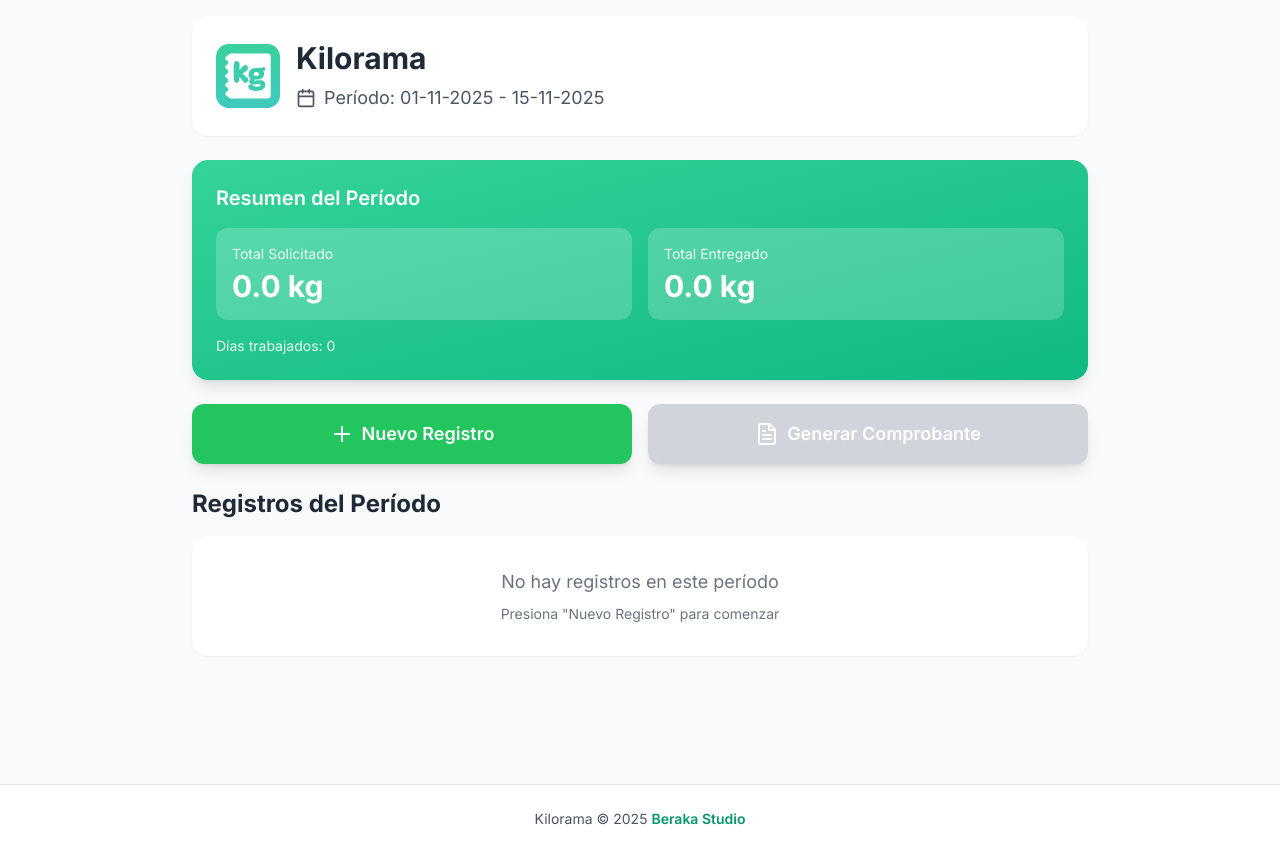
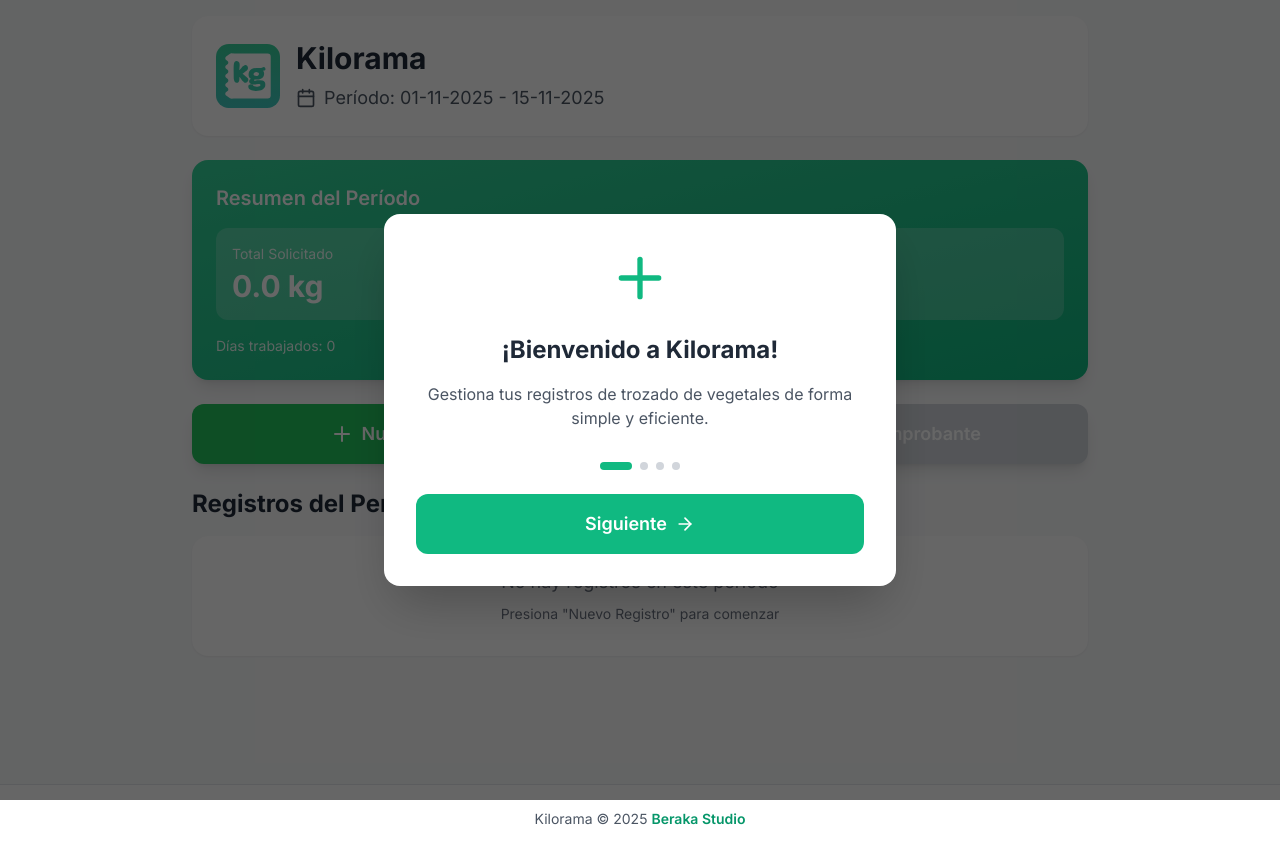
Before and after one commit to BerakaStudio/kilorama, a React (Vite) app: page / in a window 1280 px wide. Built offline with nearby package versions, Linux system fonts and the light colour scheme.

Commit message:
Modal de onboarding y usuario

```diff
--- a/src/App.jsx
+++ b/src/App.jsx
@@ -6,7 +6,8 @@
 import EntryList from './components/EntryList';
 import Modal from './components/Modal';
 import Footer from './components/Footer';
-import { storage } from './utils/storage';
+import OnboardingModal from './components/OnboardingModal';
+import { storage, userStorage } from './utils/storage';
 import { generatePDF } from './utils/pdfGenerator';
 
 export default function App() {
@@ -14,6 +15,8 @@
   const [showForm, setShowForm] = useState(false);
   const [currentPeriod, setCurrentPeriod] = useState({ start: '', end: '' });
   const [editingId, setEditingId] = useState(null);
+  const [showOnboarding, setShowOnboarding] = useState(false);
+  const [userData, setUserData] = useState(null);
   const [formData, setFormData] = useState({
     date: new Date().toISOString().split('T')[0],
     deliveries: [{ requested: '', delivered: '' }]
@@ -22,11 +25,33 @@
   useEffect(() => {
     loadEntries();
     calculateCurrentPeriod();
+    checkOnboarding();
   }, []);
 
   useEffect(() => {
     if (entries.length > 0) saveEntries();
   }, [entries]);
+
+  const checkOnboarding = async () => {
+    const hasSeenOnboarding = await userStorage.hasSeenOnboarding();
+    if (!hasSeenOnboarding) {
+      setShowOnboarding(true);
+    } else {
+      const user = await userStorage.getUser();
+      setUserData(user);
+    }
+  };
+
+  const handleOnboardingComplete = async (fullName) => {
+    const user = {
+      fullName,
+      hasSeenOnboarding: true,
+      createdAt: new Date().toISOString()
+    };
+    await userStorage.setUser(user);
+    setUserData(user);
+    setShowOnboarding(false);
+  };
 
   const loadEntries = async () => {
     const result = await storage.get('vegetable-entries');
@@ -76,7 +101,6 @@
     };
 
     if (editingId) {
-      // Si es array, eliminar todos los registros viejos del día
       const idsToRemove = Array.isArray(editingId) ? editingId : [editingId];
       const filteredEntries = entries.filter(e => !idsToRemove.includes(e.id));
       setEntries([...filteredEntries, newEntry]);
@@ -98,10 +122,7 @@
   };
 
   const startEdit = (entry) => {
-    // Encontrar todos los registros del mismo día
     const sameDay = entries.filter(e => e.date === entry.date);
-
-    // Consolidar todas las entregas del día
     const allDeliveries = sameDay.flatMap(e => e.deliveries);
 
     setFormData({
@@ -112,7 +133,6 @@
       }))
     });
 
-    // Guardar todos los IDs del día para poder eliminarlos al actualizar
     setEditingId(sameDay.map(e => e.id));
     setShowForm(true);
   };
@@ -167,7 +187,7 @@
   const handleGeneratePDF = () => {
     const periodEntries = getPeriodEntries();
     const totals = calculateTotals(periodEntries);
-    generatePDF(periodEntries, currentPeriod, totals);
+    generatePDF(periodEntries, currentPeriod, totals, userData?.fullName);
   };
 
   const periodEntries = getPeriodEntries();
@@ -175,9 +195,18 @@
 
   return (
     <div className="min-h-screen bg-gray-50 flex flex-col">
+      <OnboardingModal
+        isOpen={showOnboarding}
+        onComplete={handleOnboardingComplete}
+      />
+
       <div className="flex-1 p-4 pb-20">
         <div className="max-w-4xl mx-auto">
-          <Header currentPeriod={currentPeriod} />
+          <Header
+            currentPeriod={currentPeriod}
+            userName={userData?.fullName}
+            workDays={periodEntries.length}
+          />
 
           <Summary
             totalRequested={totalRequested}
--- a/src/components/Header.jsx
+++ b/src/components/Header.jsx
@@ -1,9 +1,12 @@
 import React from 'react';
 import { Calendar } from 'lucide-react';
 
-export default function Header({ currentPeriod }) {
+export default function Header({ currentPeriod, userName, workDays }) {
+  const firstName = userName ? userName.split(' ')[0] : null;
+
   return (
     <div className="bg-white rounded-2xl shadow-sm p-6 mb-6">
+      <div className="flex items-center justify-between gap-4">
         <div className="flex items-center gap-4">
           <img
             src="/icon.svg"
@@ -23,6 +26,18 @@
             </div>
           </div>
         </div>
+
+        {firstName && (
+          <div className="text-right">
+            <div className="text-lg sm:text-xl font-bold text-gray-800">
+              {firstName}
+            </div>
+            <div className="text-xs sm:text-sm text-gray-500">
+              {workDays} {workDays === 1 ? 'día trabajado' : 'días trabajados'}
+            </div>
+          </div>
+        )}
+      </div>
     </div>
   );
 }
--- /dev/null
+++ b/src/components/OnboardingModal.jsx
@@ -0,0 +1,137 @@
+import React, { useState } from 'react';
+import { Plus, Edit2, Trash2, FileText, ArrowRight, ArrowLeft } from 'lucide-react';
+
+export default function OnboardingModal({ isOpen, onComplete }) {
+  const [step, setStep] = useState(0);
+  const [fullName, setFullName] = useState('');
+
+  if (!isOpen) return null;
+
+  const steps = [
+    {
+      title: '¡Bienvenido a Kilorama!',
+      description: 'Gestiona tus registros de trozado de vegetales de forma simple y eficiente.',
+      icon: <Plus className="w-16 h-16 text-emerald-500" />
+    },
+    {
+      title: 'Registra tus entregas',
+      description: 'Crea nuevos registros diarios con fecha y cantidades solicitadas/entregadas. Puedes agregar múltiples entregas por día.',
+      icon: <Plus className="w-16 h-16 text-green-500" />
+    },
+    {
+      title: 'Edita o elimina',
+      description: 'Modifica registros existentes o elimina días completos con los íconos de edición y eliminación.',
+      icon: <Edit2 className="w-16 h-16 text-blue-500" />
+    },
+    {
+      title: 'Genera comprobantes',
+      description: 'Crea comprobantes PDF por período con el resumen completo de tu trabajo para respaldo de pagos.',
+      icon: <FileText className="w-16 h-16 text-indigo-500" />
+    }
+  ];
+
+  const handleNext = () => {
+    if (step < steps.length - 1) {
+      setStep(step + 1);
+    }
+  };
+
+  const handleBack = () => {
+    if (step > 0) {
+      setStep(step - 1);
+    }
+  };
+
+  const handleComplete = () => {
+    if (fullName.trim()) {
+      onComplete(fullName.trim());
+    }
+  };
+
+  return (
+    <div className="fixed inset-0 z-50 overflow-y-auto bg-black/60">
+      <div className="flex min-h-full items-center justify-center p-4">
+        <div className="relative bg-white rounded-2xl shadow-2xl w-full max-w-lg">
+          <div className="p-8">
+            {step < steps.length ? (
+              <>
+                <div className="flex justify-center mb-6">
+                  {steps[step].icon}
+                </div>
+                <h2 className="text-2xl font-bold text-gray-800 text-center mb-4">
+                  {steps[step].title}
+                </h2>
+                <p className="text-gray-600 text-center mb-8">
+                  {steps[step].description}
+                </p>
+
+                <div className="flex justify-center gap-2 mb-6">
+                  {steps.map((_, index) => (
+                    <div
+                      key={index}
+                      className={`h-2 rounded-full transition-all ${
+                        index === step ? 'w-8 bg-emerald-500' : 'w-2 bg-gray-300'
+                      }`}
+                    />
+                  ))}
+                </div>
+
+                <div className="flex gap-3">
+                  {step > 0 && (
+                    <button
+                      onClick={handleBack}
+                      className="flex-1 bg-gray-200 hover:bg-gray-300 text-gray-700 rounded-xl p-4 text-lg font-semibold flex items-center justify-center gap-2"
+                    >
+                      <ArrowLeft className="w-5 h-5" />
+                      Atrás
+                    </button>
+                  )}
+                  <button
+                    onClick={handleNext}
+                    className="flex-1 bg-emerald-500 hover:bg-emerald-600 text-white rounded-xl p-4 text-lg font-semibold flex items-center justify-center gap-2"
+                  >
+                    Siguiente
+                    <ArrowRight className="w-5 h-5" />
+                  </button>
+                </div>
+              </>
+            ) : (
+              <>
+                <h2 className="text-2xl font-bold text-gray-800 text-center mb-4">
+                  ¿Cómo te llamas?
+                </h2>
+                <p className="text-gray-600 text-center mb-6">
+                  Ingresa tu nombre para personalizar tu experiencia
+                </p>
+                <input
+                  type="text"
+                  value={fullName}
+                  onChange={(e) => setFullName(e.target.value)}
+                  placeholder="Ej: Juan Pérez"
+                  className="w-full p-4 text-lg border-2 border-gray-300 rounded-xl focus:border-emerald-500 focus:outline-none mb-6"
+                  autoFocus
+                  onKeyPress={(e) => e.key === 'Enter' && handleComplete()}
+                />
+                <div className="flex gap-3">
+                  <button
+                    onClick={handleBack}
+                    className="flex-1 bg-gray-200 hover:bg-gray-300 text-gray-700 rounded-xl p-4 text-lg font-semibold"
+                  >
+                    Atrás
+                  </button>
+                  <button
+                    onClick={handleComplete}
+                    disabled={!fullName.trim()}
+                    className="flex-1 bg-emerald-500 hover:bg-emerald-600 disabled:bg-gray-300 text-white rounded-xl p-4 text-lg font-semibold"
+                  >
+                    Comenzar
+                  </button>
+                </div>
+              </>
+            )}
+          </div>
+        </div>
+      </div>
+    </div>
+  );
+}
--- a/src/utils/pdfGenerator.js
+++ b/src/utils/pdfGenerator.js
@@ -1,6 +1,6 @@
 import { jsPDF } from 'jspdf';
 
-export const generatePDF = (periodEntries, currentPeriod, totals) => {
+export const generatePDF = (periodEntries, currentPeriod, totals, userName = null) => {
   const { totalRequested, totalDelivered } = totals;
 
   const formatDate = (dateStr) => {
@@ -46,6 +46,14 @@
   y += 10;
   drawLine(y);
   y += 8;
+
+  if (userName) {
+    y += 5;
+    doc.setFontSize(10);
+    doc.setFont('courier', 'normal');
+    centerText(`Trabajador: ${userName}`, y);
+    y += 5;
+  }
 
   // Period info
   doc.setFontSize(10);
--- a/src/utils/storage.js
+++ b/src/utils/storage.js
@@ -41,3 +41,20 @@
     }
   }
 };
+
+// Funciones específicas de usuario
+export const userStorage = {
+  async getUser() {
+    const result = await storage.get('kilorama-user');
+    return result?.value ? JSON.parse(result.value) : null;
+  },
+
+  async setUser(userData) {
+    await storage.set('kilorama-user', JSON.stringify(userData));
+  },
+
+  async hasSeenOnboarding() {
+    const user = await this.getUser();
+    return user?.hasSeenOnboarding || false;
+  }
+};
```
Lines whose indentation alone changed are shown as unchanged.
